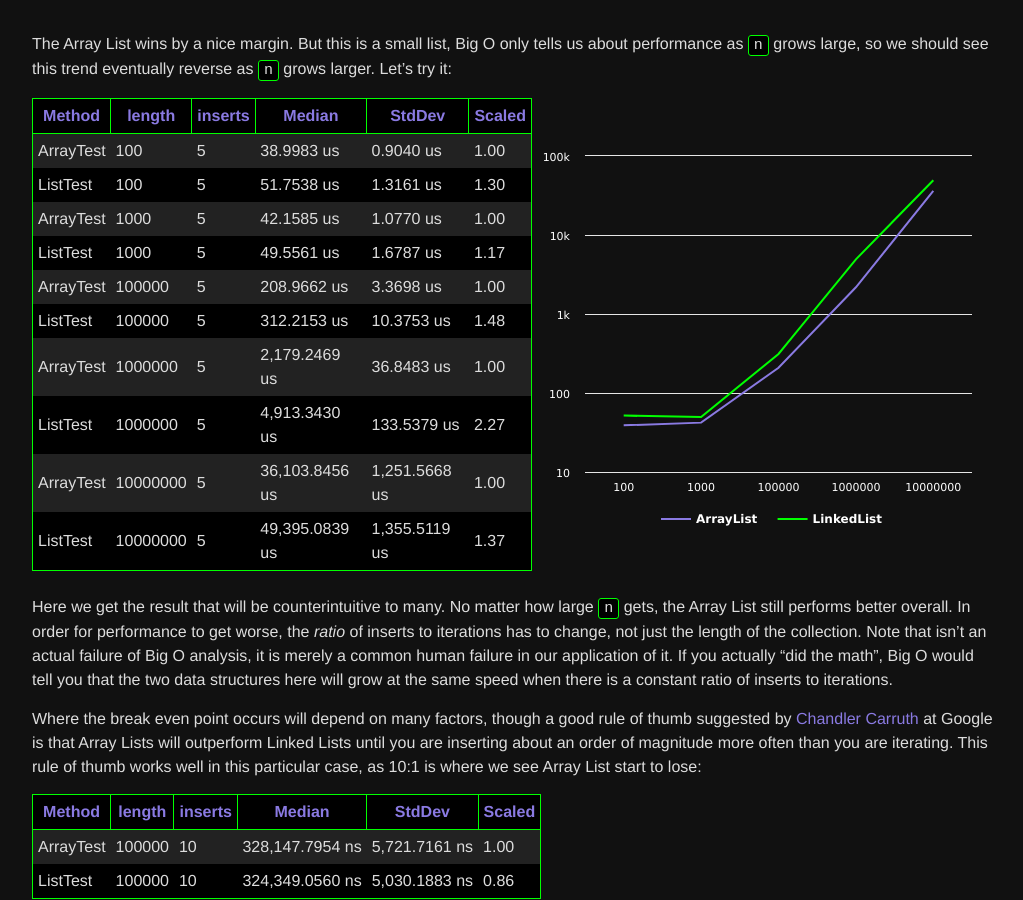
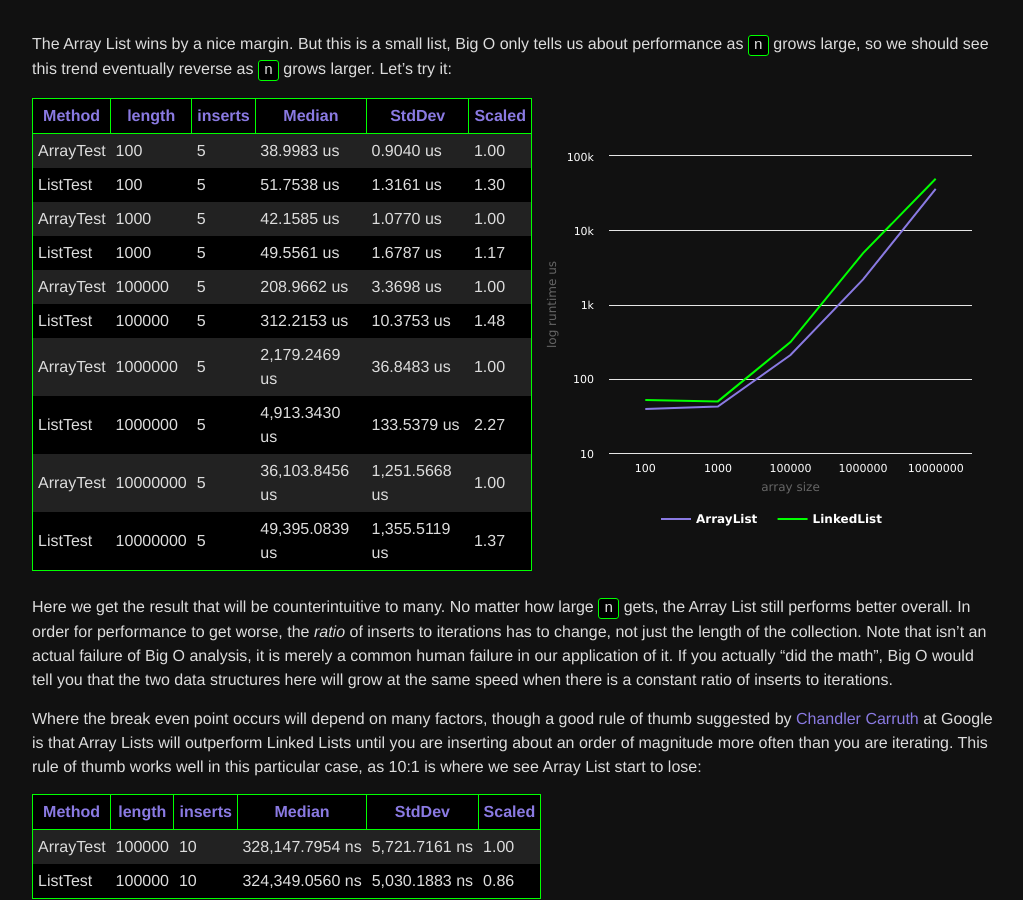
Before and after one commit to jackmott/jackmott.github.io, a Jekyll site: the page built from _posts/2016-8-20-when-bigo-foolsya.markdown, in a window 1280 px wide and 900 px high, scrolled down 2969 px. Shown: the whole window, without its empty margins (126-1149 px from the left). Built offline with Jekyll 4.4.1, drawn with Linux system fonts in a browser that asks for light colours.

Commit message:
axis labels

```diff
--- a/_posts/2016-8-20-when-bigo-foolsya.markdown
+++ b/_posts/2016-8-20-when-bigo-foolsya.markdown
@@ -228,7 +228,9 @@ Let's try it:
 <br/><br/>
 <table class="highchart"
   data-graph-container=".. .. .highchart-container"
-  data-graph-type="line" graph-color="#000"  style="display:none" >
+  data-graph-type="line" graph-color="#000"
+  data-graph-xaxis-title-text="array size"
+  data-graph-yaxis1-title-text="log runtime us" style="display:none" >
   <thead>
     <tr>
       <th>Length</th>
```
